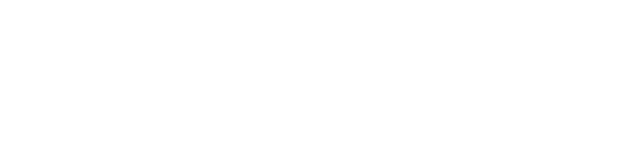
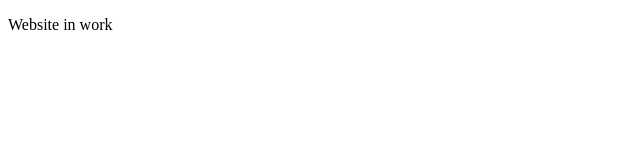
Before and after one commit to 5t0ck/5t0ck.github.io, a plain HTML site: page index.html in a window 1280 px wide. Shown: the whole page, without its empty margins (0-640 px from the left). Drawn offline with Linux system fonts and the light colour scheme.

Commit message:
Update index.html

```diff
--- a/index.html
+++ b/index.html
@@ -4,5 +4,6 @@
   <title>5t0ck's website</title>
 </head>
 <body>
+  <p>Website in work</p>
 </body>
 </html>
```
